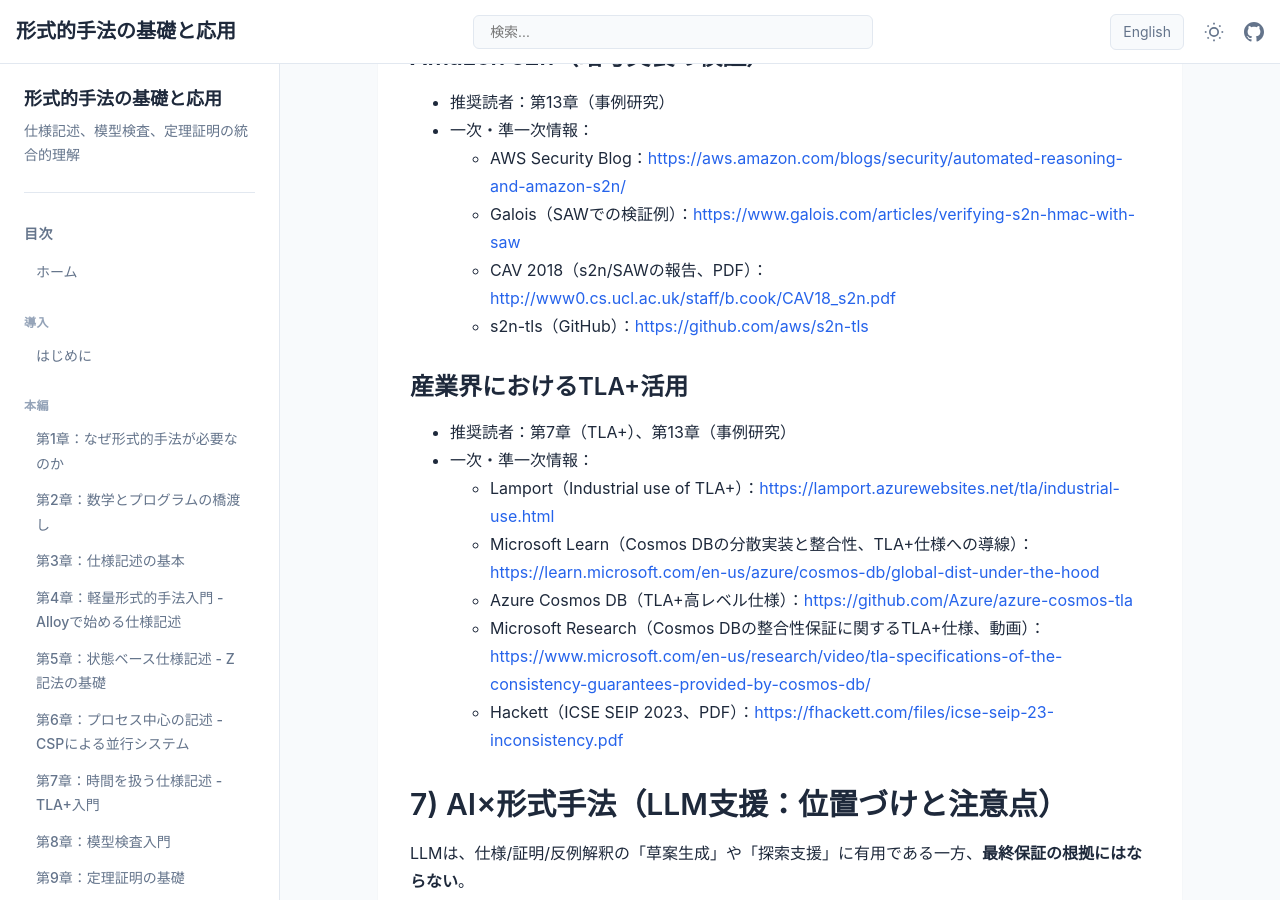
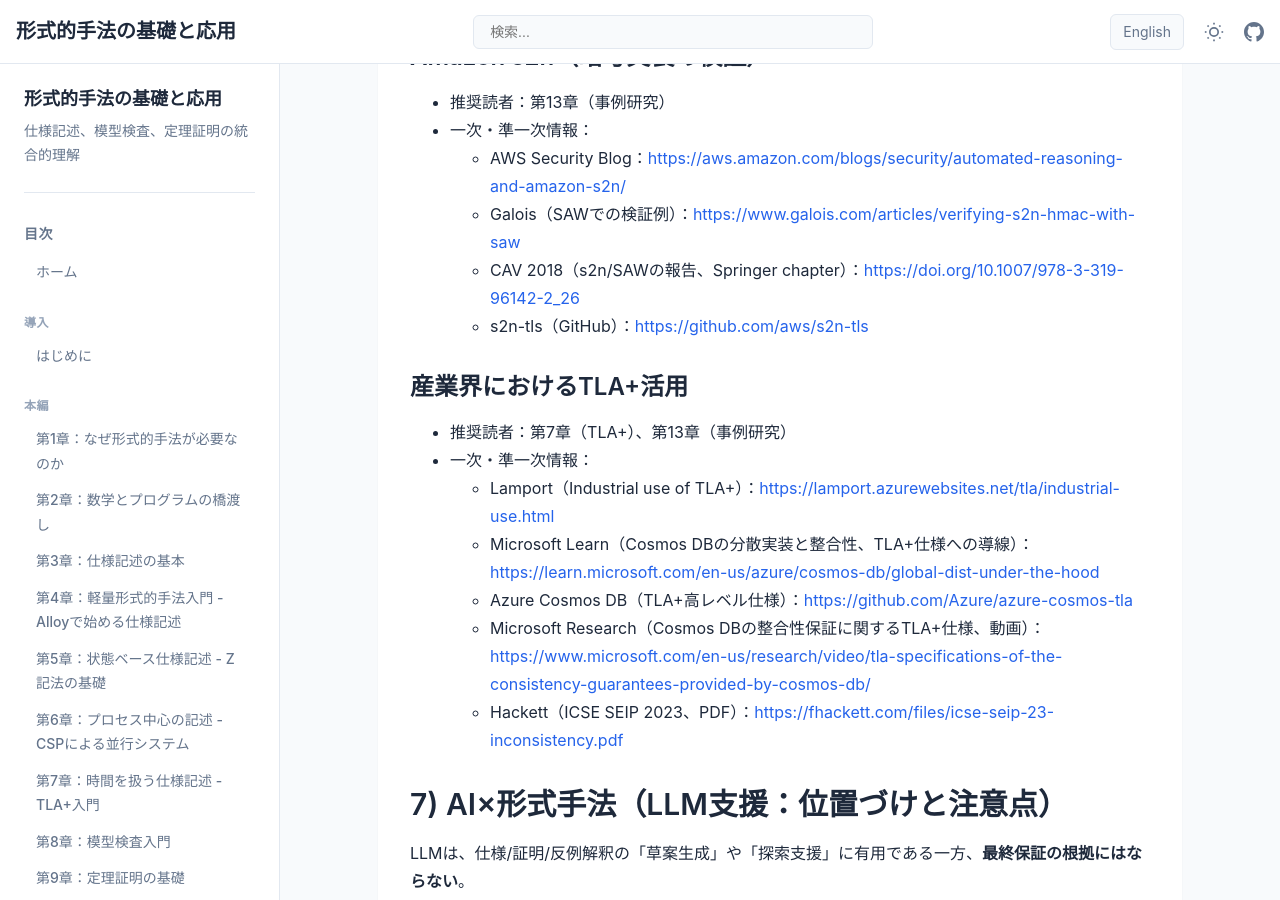
Before and after one commit to itdojp/formal-methods-book, a Jekyll site: the page built from docs/appendices/appendix-e/index.md, in a window 1280 px wide and 900 px high, scrolled down 5043 px. Built offline with Jekyll 4.4.1, drawn with Linux system fonts in a browser that asks for light colours.

```diff
--- a/docs/appendices/appendix-e/index.md
+++ b/docs/appendices/appendix-e/index.md
@@ -176,7 +176,7 @@ source_path: "src/ja/appendices/appendix-e.md"
 - 一次・準一次情報：
   - AWS Security Blog：<https://aws.amazon.com/blogs/security/automated-reasoning-and-amazon-s2n/>
   - Galois（SAWでの検証例）：<https://www.galois.com/articles/verifying-s2n-hmac-with-saw>
-  - CAV 2018（s2n/SAWの報告、PDF）：<http://www0.cs.ucl.ac.uk/staff/b.cook/CAV18_s2n.pdf>
+  - CAV 2018（s2n/SAWの報告、Springer chapter）：<https://doi.org/10.1007/978-3-319-96142-2_26>
   - s2n-tls（GitHub）：<https://github.com/aws/s2n-tls>
 
 ### 産業界におけるTLA+活用
```
Also changed, not shown: docs/en/appendices/appendix-e/index.md (+1 -1 lines), src/en/appendices/appendix-e.md (+1 -1 lines), src/ja/appendices/appendix-e.md (+1 -1 lines), .markdown-link-check.json.
